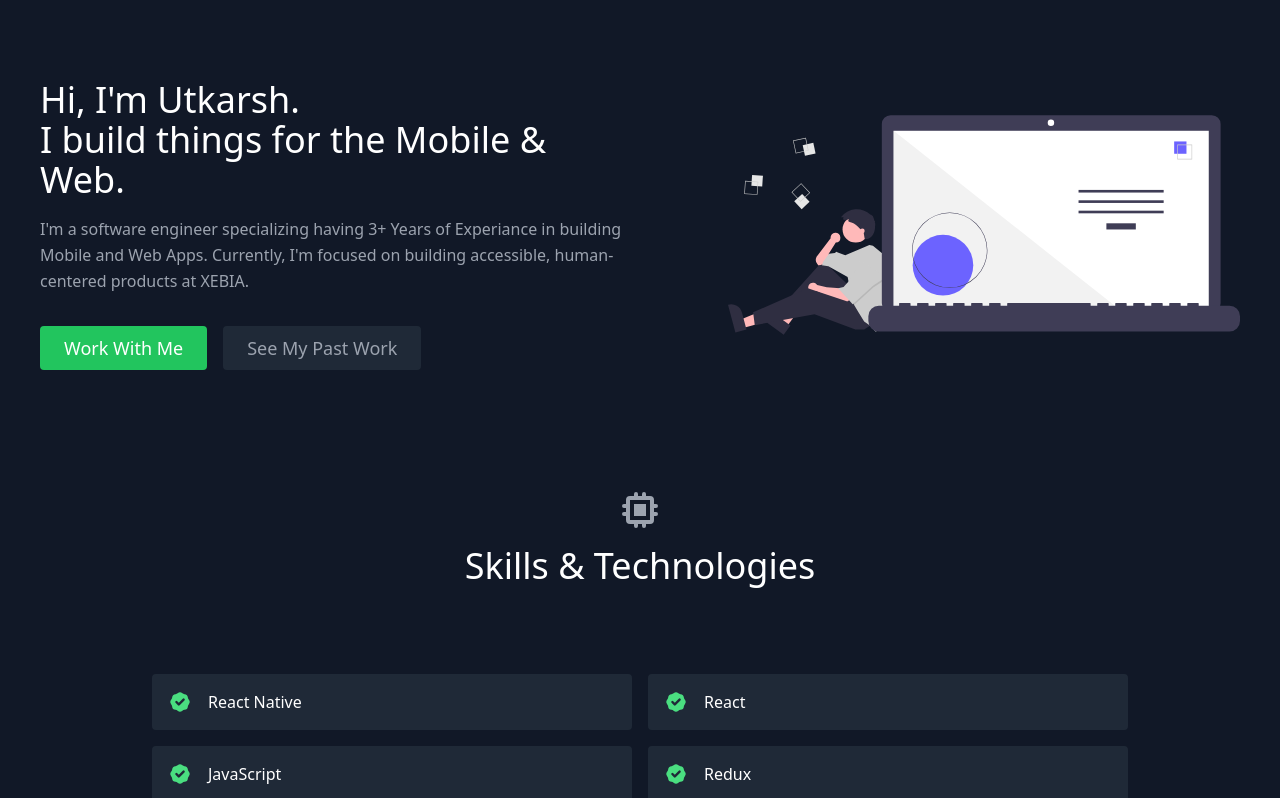
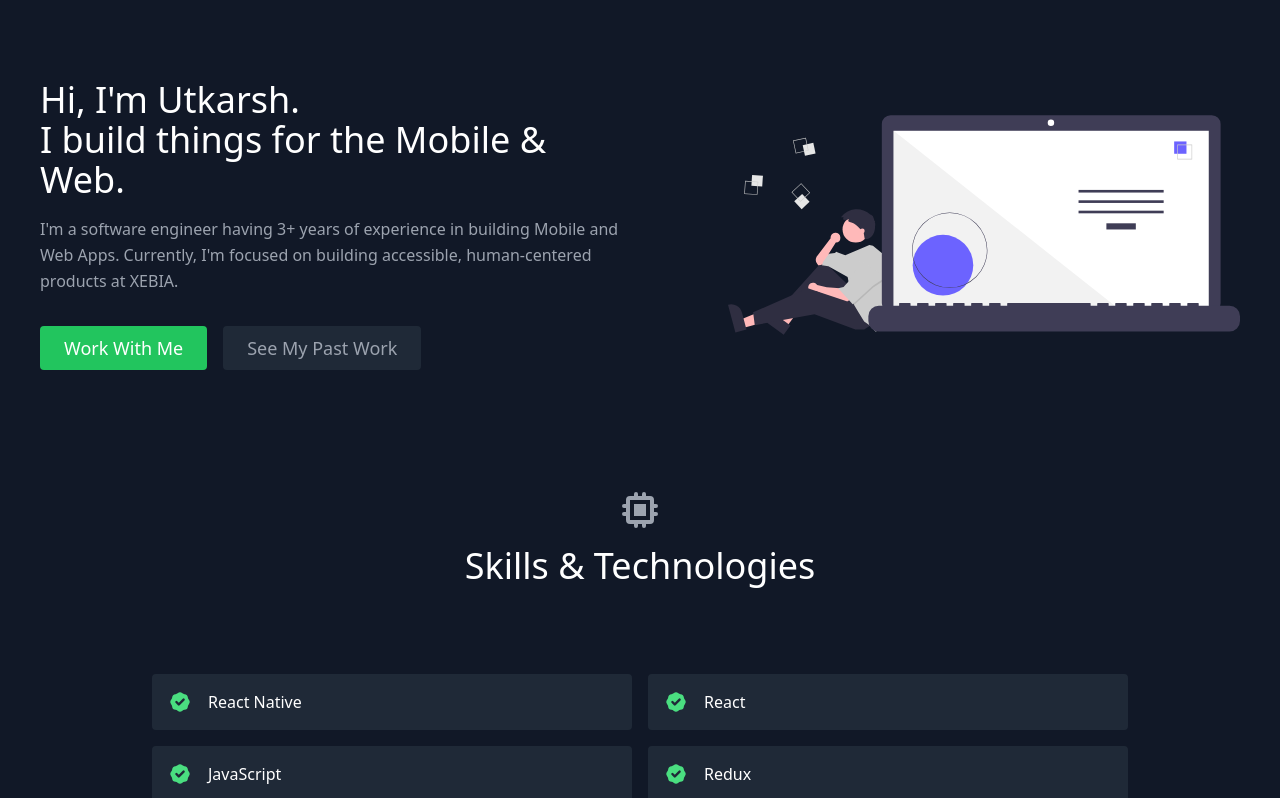
Before and after one commit to Utkarshdev1/my-portfolio, a React (Create React App) app: page / in a window 1280 px wide. Shown: the top 798 px of the page. Built offline with nearby package versions, Linux system fonts and the light colour scheme.

Commit message:
about text changed

```diff
--- a/src/components/About.js
+++ b/src/components/About.js
@@ -11,9 +11,9 @@ export default function About() {
             Mobile & Web.
           </h1>
           <p className="mb-8 leading-relaxed">
-            I'm a software engineer specializing having 3+ Years of Experiance
-            in building Mobile and Web Apps. Currently, I'm focused on building
-            accessible, human-centered products at XEBIA.
+            I'm a software engineer having 3+ years of experience in building
+            Mobile and Web Apps. Currently, I'm focused on building accessible,
+            human-centered products at XEBIA.
           </p>
           <div className="flex justify-center">
             <a
```
